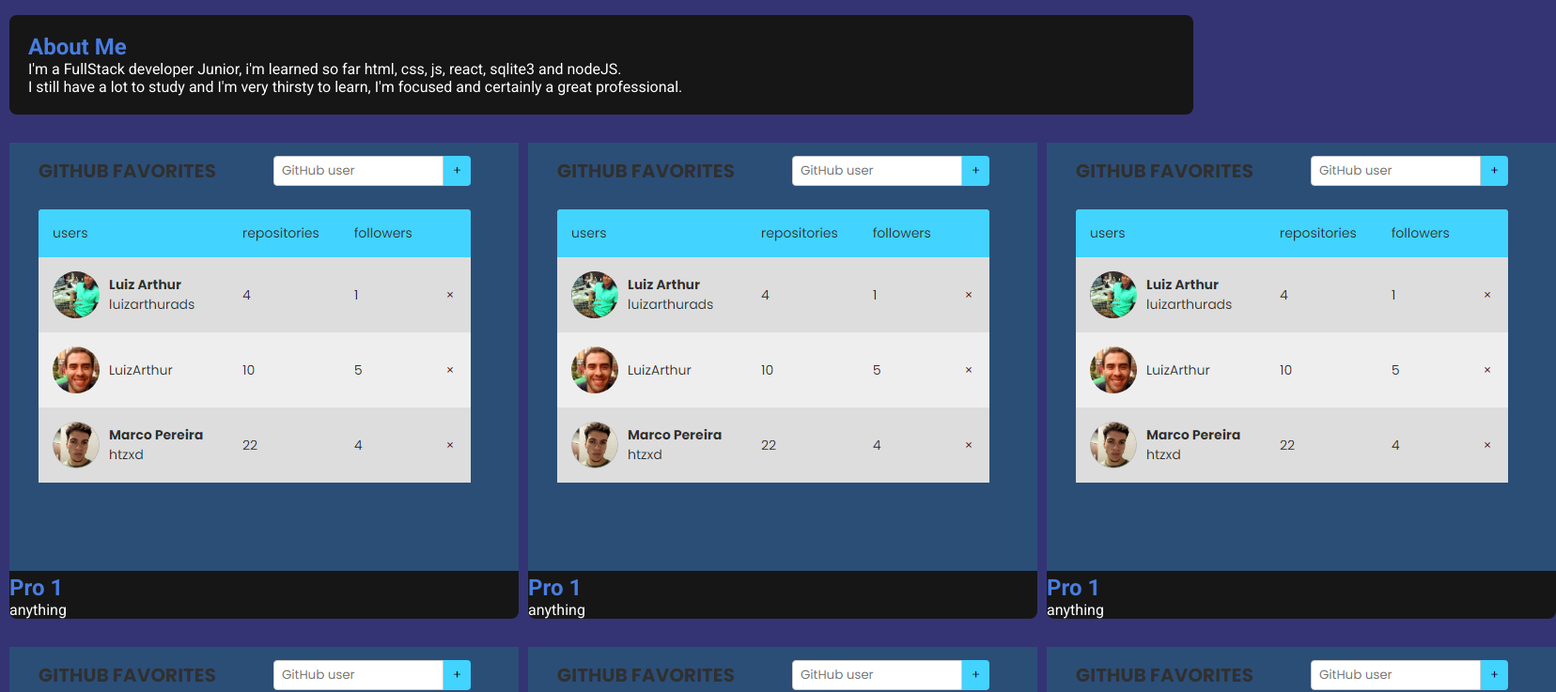
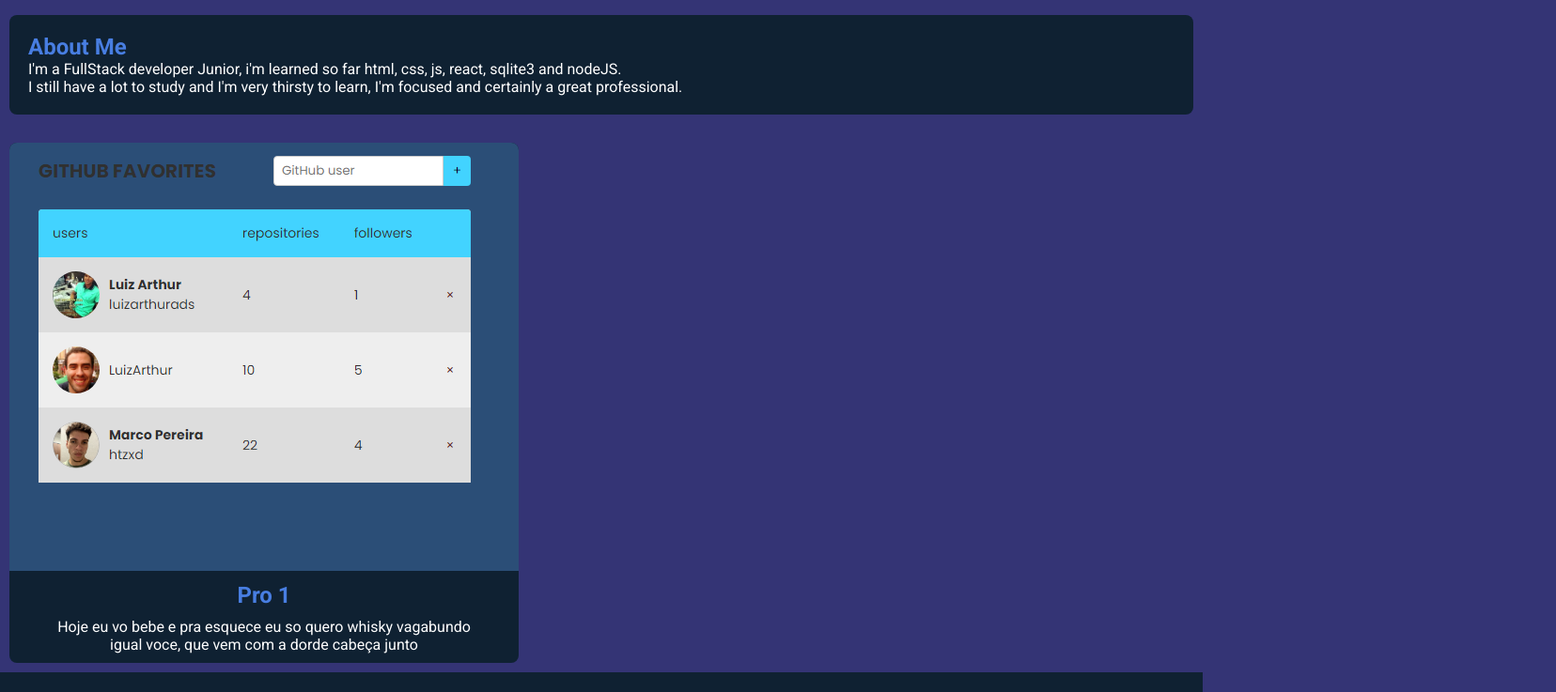
Before and after one commit to htzxd/MyPortfolioReact, a React (Vite) app: page /projects in a window 1280 px wide. Shown: the part 220-957 px from the top of the page at 94% size, 1656 px wide, since content can reach past the window. Built offline with nearby package versions, Linux system fonts and the light colour scheme.

Commit message:
first version

```diff
--- a/package.json
+++ b/package.json
@@ -14,6 +14,7 @@
     "phosphor-icons": "^1.4.2",
     "react": "^18.3.1",
     "react-dom": "^18.3.1",
+    "react-router-dom": "^6.26.0",
     "styled-components": "^6.1.12"
   },
   "devDependencies": {
--- a/src/components/card/index.jsx
+++ b/src/components/card/index.jsx
@@ -8,7 +8,9 @@ export function Card(){
       <div className="cards">
         <img src={img} />
         <h2>Pro 1</h2>
-        <p>anything</p>
+        <p>Hoje eu vo bebe e pra esquece eu so quero whisky vagabundo <br />
+          igual voce, que vem com a dorde cabeça junto
+        </p>
       </div>
 
     </Container>
--- a/src/components/card/style.js
+++ b/src/components/card/style.js
@@ -5,8 +5,21 @@ export const Container = styled.div`
 
   border-radius: .8rem;
 
-  background: ${({ theme })=> theme.colors.bg_color_components};
+  background: ${({ theme })=> theme.colors.bg_main};
   display: flex;
   justify-content: center;
   align-items: center;
+  text-align: center;
+
+  h2 {
+    margin: .8rem;
+  }
+
+  p {
+    margin: 1rem;
+  }
+
+  img {
+    border-radius: .8rem .8rem 0 0;
+  }
 `
--- a/src/components/nav/style.js
+++ b/src/components/nav/style.js
@@ -22,6 +22,7 @@ export const Container = styled.nav`
         text-decoration: none;
         font-weight: 900;
         font-size: 2.4rem;
+        color: ${({ theme })=> theme.colors.nav_color};
       }
     }
   }
--- a/src/pages/home/index.jsx
+++ b/src/pages/home/index.jsx
@@ -36,12 +36,8 @@ export function Home(){
         </main>
 
         <section>
-          <Card />
-          <Card />
-          <Card />
-          <Card />
-          <Card />
-          <Card />
+          <a href="https://github.com/htzxd/devLinks" target="_blank"><Card /></a>
+
         </section>
 
       <Footer />
--- a/src/pages/home/style.js
+++ b/src/pages/home/style.js
@@ -31,7 +31,7 @@ export const Container = styled.div`
     grid-area: about;
 
 
-    background: ${({ theme })=> theme.colors.bg_color_components};
+    background: ${({ theme })=> theme.colors.bg_main};
     border-radius: .8rem;
     padding: 2rem;
     margin-top: 2rem;
@@ -64,5 +64,11 @@ export const Container = styled.div`
 
     display: grid;
     grid-template-columns: repeat(3, 1fr);
+
+    a {
+      text-decoration: none;
+    }
   }
+
+
 `
--- a/src/pages/projects/style.js
+++ b/src/pages/projects/style.js
@@ -0,0 +1,5 @@
+import styled from 'styled-components'
+
+export const Container = styled.div`
+
+`
--- a/src/styles/theme.js
+++ b/src/styles/theme.js
@@ -5,5 +5,6 @@ export default {
     bg_color_components: "rgb(22, 22, 22)",
     text_color: "#FFF",
     title_color: "#4b82e9f5",
+    nav_color: "rgba(145, 99, 160, 0.8)"
   }
 }
--- a/style.css
+++ /dev/null
@@ -1,3 +0,0 @@
-*{
-  color: #2a4983;
-}
```
Also changed, not shown: src/pages/projects/index.jsx (+9 -0 lines), 1 other file (tests, documents, lock files or other folders).
